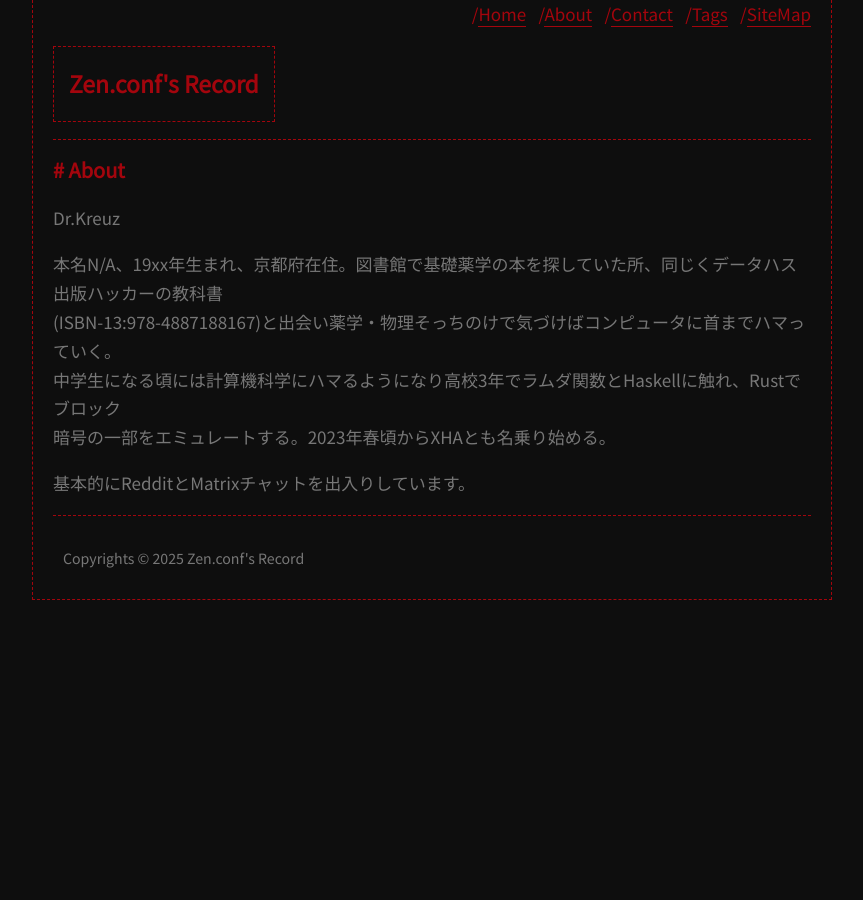
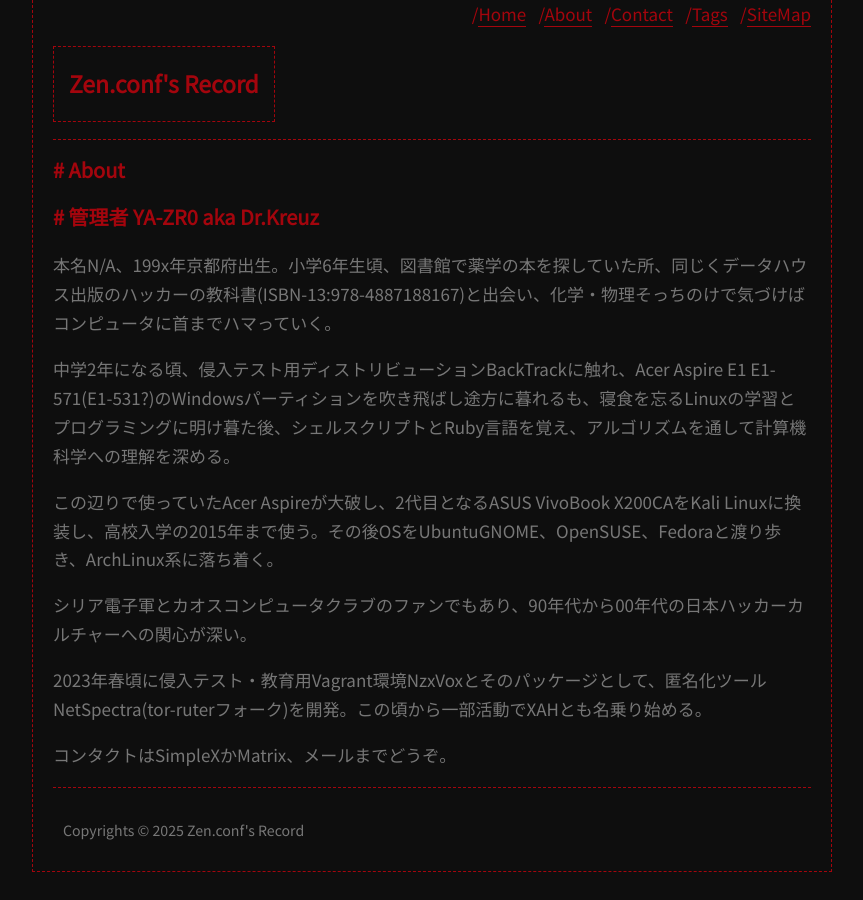
Before and after one commit to Extr3m4R4710/zen-conf-record, a Jekyll site: the page built from about.md, in a window 1280 px wide. Shown: the whole page, without its empty margins (208-1071 px from the left). Built offline with Jekyll 4.4.1, drawn with Linux system fonts in a browser that asks for light colours.

Commit message:
aboutme強化

```diff
--- a/about.md
+++ b/about.md
@@ -2,11 +2,16 @@
 layout: page
 title: About
 ---
-Dr.Kreuz
+# 管理者 YA-ZR0 aka Dr.Kreuz
 
-本名N/A、19xx年生まれ、京都府在住。図書館で基礎薬学の本を探していた所、同じくデータハス出版ハッカーの教科書 <br>
-(ISBN-13:978-4887188167)と出会い薬学・物理そっちのけで気づけばコンピュータに首までハマっていく。<br>
-中学生になる頃には計算機科学にハマるようになり高校3年でラムダ関数とHaskellに触れ、Rustでブロック<br>
-暗号の一部をエミュレートする。2023年春頃からXHAとも名乗り始める。<br>
+本名N/A、199x年京都府出生。小学6年生頃、図書館で薬学の本を探していた所、同じくデータハウス出版のハッカーの教科書(ISBN-13:978-4887188167)と出会い、化学・物理そっちのけで気づけばコンピュータに首までハマっていく。
 
-基本的にRedditとMatrixチャットを出入りしています。<br>
+中学2年になる頃、侵入テスト用ディストリビューションBackTrackに触れ、Acer Aspire E1 E1-571(E1-531?)のWindowsパーティションを吹き飛ばし途方に暮れるも、寝食を忘るLinuxの学習とプログラミングに明け暮た後、シェルスクリプトとRuby言語を覚え、アルゴリズムを通して計算機科学への理解を深める。
+
+この辺りで使っていたAcer Aspireが大破し、2代目となるASUS VivoBook X200CAをKali Linuxに換装し、高校入学の2015年まで使う。その後OSをUbuntuGNOME、OpenSUSE、Fedoraと渡り歩き、ArchLinux系に落ち着く。
+
+シリア電子軍とカオスコンピュータクラブのファンでもあり、90年代から00年代の日本ハッカーカルチャーへの関心が深い。
+
+2023年春頃に侵入テスト・教育用Vagrant環境NzxVoxとそのパッケージとして、匿名化ツールNetSpectra(tor-ruterフォーク)を開発。この頃から一部活動でXAHとも名乗り始める。
+
+コンタクトはSimpleXかMatrix、メールまでどうぞ。
```
